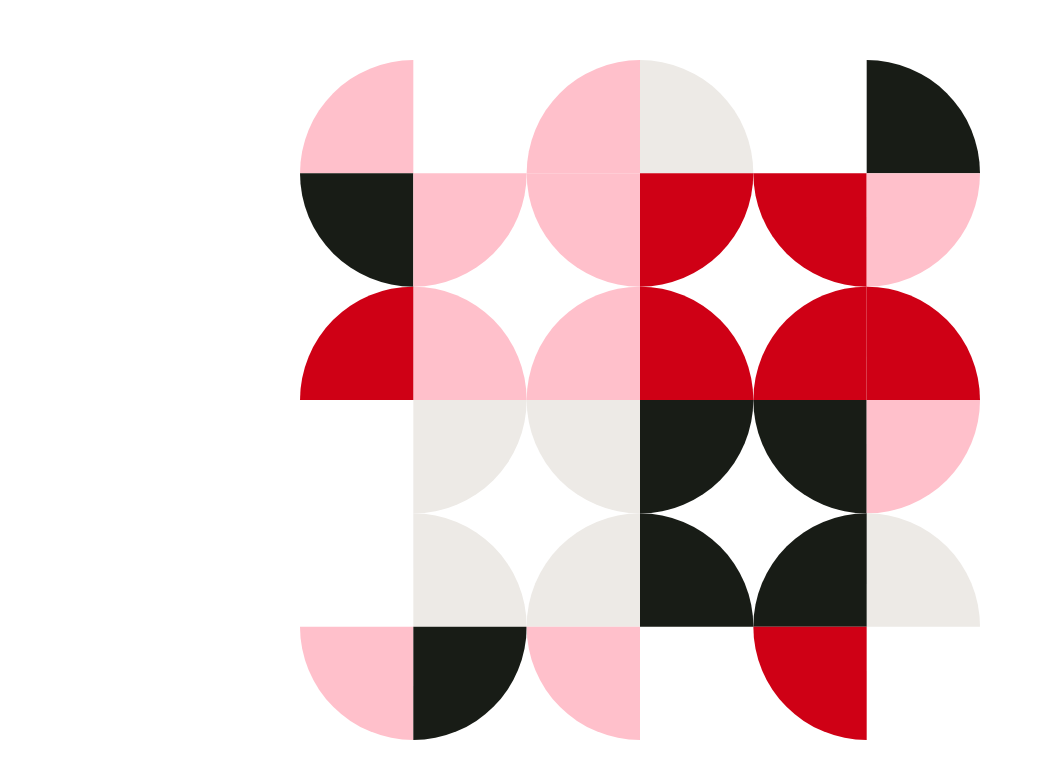
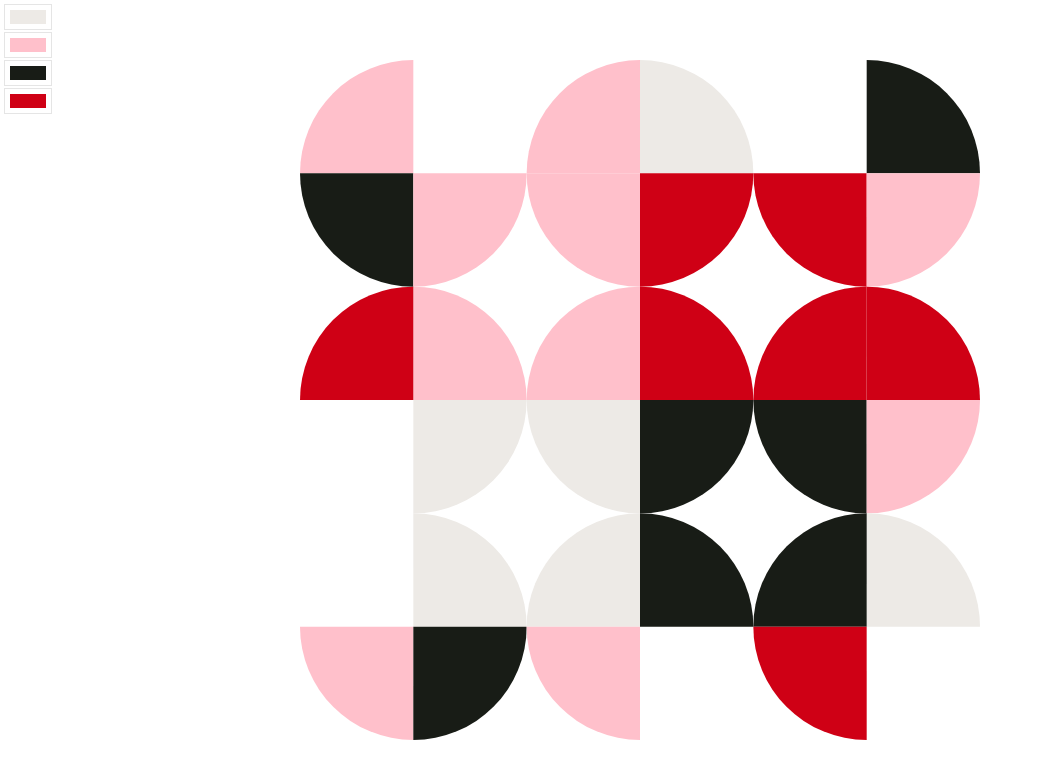
Before and after one commit to brlrt/quarters, a React (Create React App) app: page / in a window 1280 px wide. Shown: the top 778 px of the page, without its empty margins (0-1039 px from the left). Built offline with nearby package versions, Linux system fonts and the light colour scheme.

Commit message:
add color changes

```diff
--- a/package.json
+++ b/package.json
@@ -6,6 +6,7 @@
   "dependencies": {
     "hammerjs": "^2.0.8",
     "react": "^15.5.4",
+    "react-color": "^2.12.0",
     "react-dom": "^15.5.4"
   },
   "devDependencies": {
--- a/src/App.css
+++ b/src/App.css
@@ -3,3 +3,47 @@
   position: relative;
   overflow: hidden;
 }
+
+.color-pickers {
+  position: absolute;
+  top: 5px;
+  left: 5px;
+  z-index: 2;
+}
+
+.color-pickers .color {
+  width: 36px;
+  height: 14px;
+}
+
+.color-pickers .swatch {
+  padding: 5px;
+  background: #fff;
+  box-shadow: 0 0 0 1px rgba(0,0,0,.1);
+  display: inline-block;
+  cursor: pointer;
+  box-sizing: border-box;
+}
+
+
+@media (max-width: 500px) {
+  .color-pickers {
+    position: relative;
+    width: 100%;
+    box-sizing: border-box;
+    top: 0px;
+    left: 0px;
+    padding-top: 5px;
+    background: white;
+  }
+
+  .color-pickers .swatch {
+    width: 98%;
+    margin: 0 auto;
+  }
+
+  .color-pickers .color {
+    width: 100%;
+    height: 30px;
+  }
+}
--- a/src/App.js
+++ b/src/App.js
@@ -1,23 +1,9 @@
 import React, { Component } from 'react'
 import './App.css'
 import Hammer from 'hammerjs'
-
-const colorSet1 = [
-  'rgb(239, 191, 194)', // pink
-  'rgb(51,52,54)', // black
-  'rgb(217,222,225)', // grey
-  'rgb(232,234,228)',  //tan
-  'rgb(242,242,242)' //white
-]
-
-const colorSet3 = [
-  'rgb(243, 145, 160)', // hotpink
- 'rgb(242, 116, 184)', // other pink
- 'rgb(73, 176, 194)',
- 'rgb(38, 95, 200)',
- 'rgb(221, 237, 173)',
- 'rgb(50, 40, 95)'
-]
+import { SketchPicker } from 'react-color'
+import reactCSS from 'reactcss'
+import tinycolor from 'tinycolor2'
 
 const colorSet = [
   '#edeae6',
@@ -35,7 +21,7 @@ class App extends Component {
     this.state = {
       dimension: 3,
       colors: colors.concat('transparent'),
-      fillColors: colors,
+      displayColorPickers: true,
       padding: 60
     }
   }
@@ -52,7 +38,7 @@ class App extends Component {
     }
 
     const randFill = () => {
-      return rand(this.state.fillColors)
+      return rand(this.state.colors.slice(0, 4))
     }
 
     const genColorArray = n => repeat(() => repeat(rand, n), n)
@@ -170,6 +156,37 @@ class App extends Component {
 
     return (
       <div className="App" style={{ padding: this.state.padding }}>
+        { this.state.displayColorPickers ? <div className="color-pickers">
+          <ColorPicker color={tinycolor(this.state.colors[0]).toRgb()} disableAlpha={true}
+            handleChange={ (color) => {
+                const result = this.state.colors.slice()
+                result[0] = color.hex
+                this.setState({colors: result})
+              }
+            } />
+          <ColorPicker color={tinycolor(this.state.colors[1]).toRgb()} disableAlpha={true}
+            handleChange={ (color) => {
+                const result = this.state.colors.slice()
+                result[1] = color.hex
+                this.setState({colors: result})
+              }
+            } />
+          <ColorPicker color={tinycolor(this.state.colors[2]).toRgb()} disableAlpha={true}
+            handleChange={ (color) => {
+                const result = this.state.colors.slice()
+                result[2] = color.hex
+                this.setState({colors: result})
+              }
+            } />
+          <ColorPicker color={tinycolor(this.state.colors[3]).toRgb()} disableAlpha={true}
+            handleChange={ (color) => {
+                const result = this.state.colors.slice()
+                result[3] = color.hex
+                this.setState({colors: result})
+              }
+            } />
+            </div> : null
+        }
         <svg viewBox={`0 0 ${this.state.dimension} ${this.state.dimension}`} width={this.state.width-2*this.state.padding} height={this.state.height-2*this.state.padding}>
           <rect width={this.state.dimension} height={this.state.dimension} fill='#ffffff' />
           <g>{circles}</g>
@@ -198,6 +215,7 @@ class App extends Component {
   handleKeydown (ev) {
     if (ev.which === 67) {
       ev.preventDefault()
+      this.setState({displayColorPickers: !this.state.displayColorPickers})
     } else if (ev.which === 82) {
       ev.preventDefault()
       this.forceUpdate()
@@ -239,4 +257,69 @@ class App extends Component {
   }
 }
 
+class ColorPicker extends React.Component {
+
+  constructor (props) {
+    super(props)
+
+    this.state = {
+      color: props.color,
+      displayColorPicker: props.displayColorPicker,
+      disableAlpha: props.disableAlpha
+    }
+  }
+
+  handleClick = () => {
+    this.setState({ displayColorPicker: !this.state.displayColorPicker })
+  };
+
+  handleClose = () => {
+    this.setState({ displayColorPicker: false })
+    if (this.props.handleClose) {
+      this.props.handleClose()
+    }
+  };
+
+  handleChange = (color) => {
+    this.setState({ color: color.rgb })
+    this.props.handleChange(color)
+  };
+
+  render () {
+
+    const styles = reactCSS({
+      'default': {
+        color: {
+          background: this.state.disableAlpha ?
+                `rgb(${ this.state.color.r }, ${ this.state.color.g }, ${ this.state.color.b })` :
+                `rgba(${ this.state.color.r }, ${ this.state.color.g }, ${ this.state.color.b },  ${ this.state.color.a })`,
+        },
+        popover: {
+          position: 'absolute',
+          zIndex: '10',
+        },
+        cover: {
+          position: 'fixed',
+          top: '0px',
+          right: '0px',
+          bottom: '0px',
+          left: '0px',
+        },
+      },
+    })
+
+    return (
+      <div className='color-picker'>
+        <div className='swatch' onClick={ this.handleClick }>
+          <div className='color' style={ styles.color } />
+        </div>
+        { this.state.displayColorPicker ? <div style={ styles.popover }>
+          <div style={ styles.cover } onClick={ this.handleClose }/>
+          <SketchPicker color={ this.state.color } onChange={ this.handleChange } disableAlpha={this.state.disableAlpha} />
+        </div> : null }
+      </div>
+    )
+  }
+}
+
 export default App;
```
Also changed, not shown: 1 other file (tests, documents, lock files or other folders).
